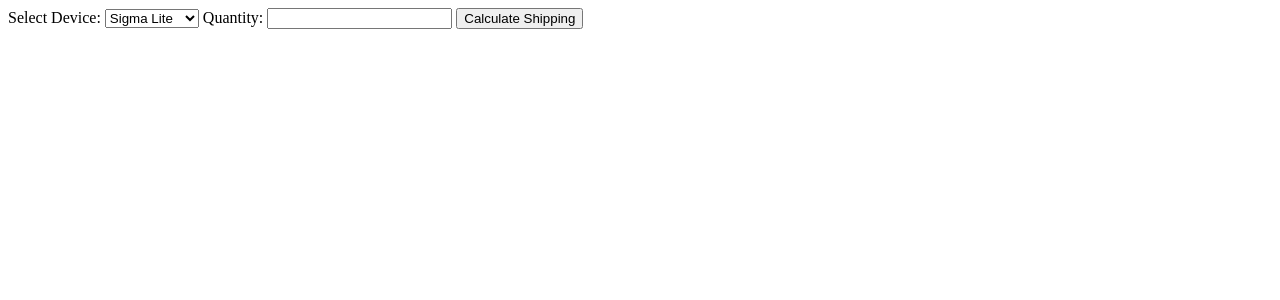
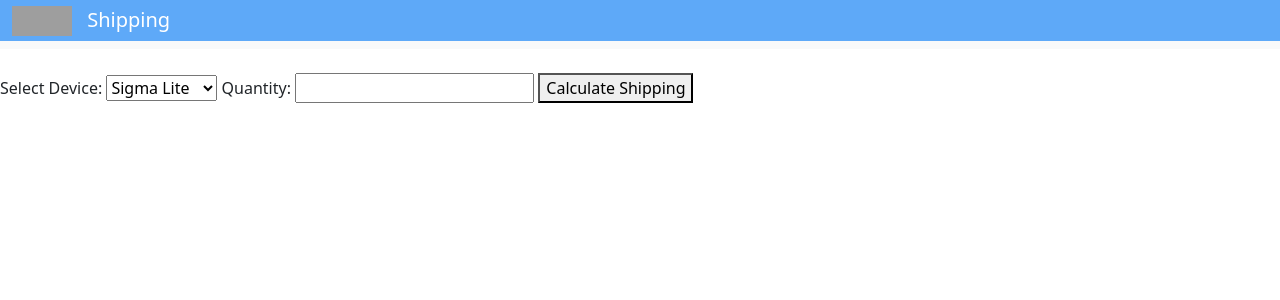
Before and after one commit to Rasheed893/shipping, a Django app: page /calculator/ in a window 1280 px wide. Shown: the top 300 px of the page. Run offline with Django 5.2, Linux system fonts and the light colour scheme; data comes from the database, SQL or seed files in the repository; grey boxes are pictures that could not be loaded.

Commit message:
add navbar

```diff
--- a/shipping_project/calculator/static/calculator/style.css
+++ b/shipping_project/calculator/static/calculator/style.css
@@ -1,3 +1,26 @@
+/* body {
+    margin: 0;
+    padding: 0;
+} */
+
 h1 {
     color: blue;
 }
+
+
+.container-fluid {
+    background-color: #5ea9f8; /* Dark blue; adjust the color as needed */
+    margin: auto;
+}
+
+.navbar-brand {
+    color: #ffffff; /* White text */
+}
+
+.d-inline-block {
+    margin-right: 10px; /* Adds space to the right of the logo */
+}
+
+.navbar {
+    padding-top: 0px;
+}
--- a/shipping_project/calculator/templates/calculator/layout.html
+++ b/shipping_project/calculator/templates/calculator/layout.html
@@ -7,11 +7,22 @@
     <meta name="viewport" content="width=device-width, initial-scale=1.0">
     <title>Shipping Fees App</title>
 
+    <link rel="stylesheet" href="https://cdn.jsdelivr.net/npm/bootstrap@5.3.0/dist/css/bootstrap.min.css">
     <link rel="stylesheet" href="{% static 'calculator/style.css' %}">
 
 </head>
 <body>
+    <nav class="navbar bg-body-tertiary">
+        <div class="container-fluid">
+            <a class="navbar-brand" href="#">
+                <img src="{% static 'calculator/images/biotime_logo.png' %}" alt="Logo" width="60" height="30" class="d-inline-block align-text-top">
+                Shipping
+            </a>
+        </div>
+    </nav><br>
+
     {% block body %}
+
     {% endblock %}
 </body>
 </html>
```
